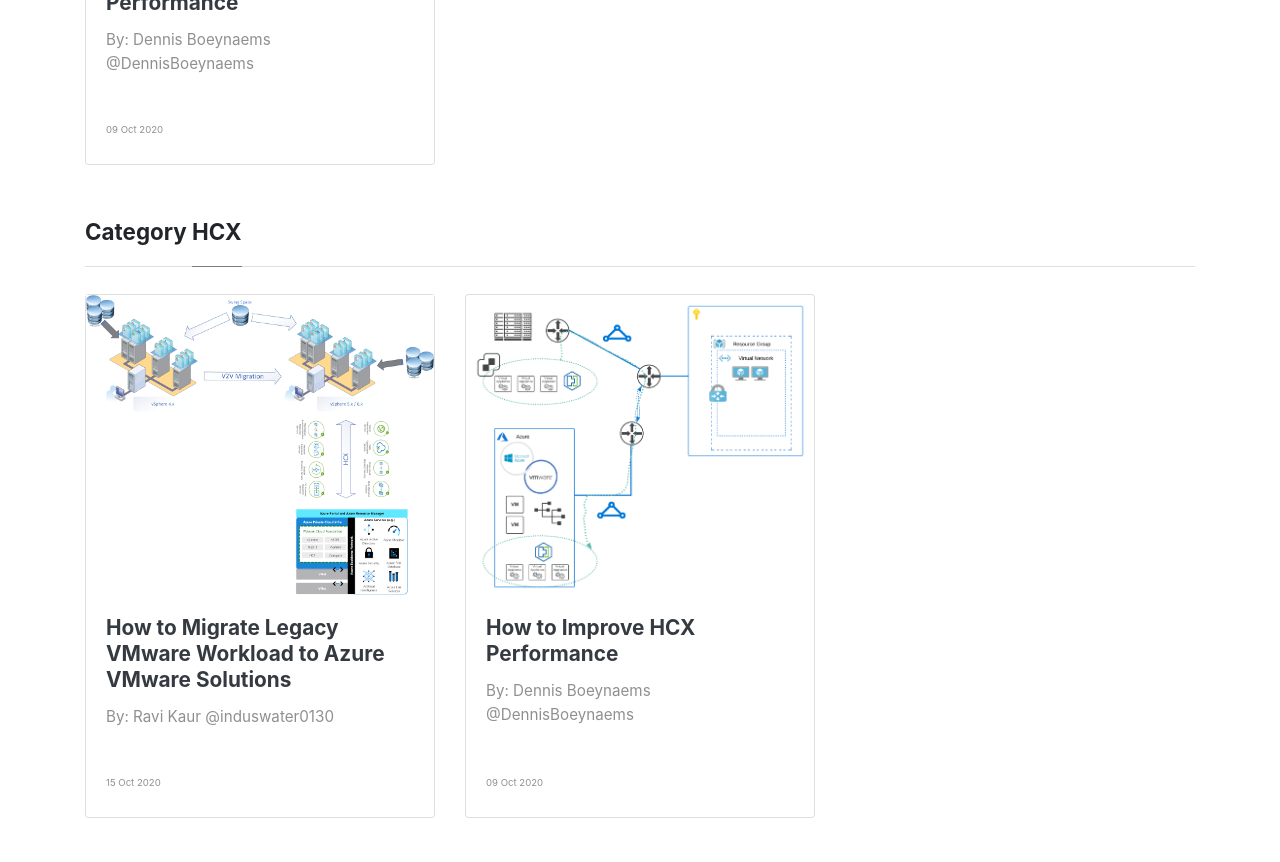
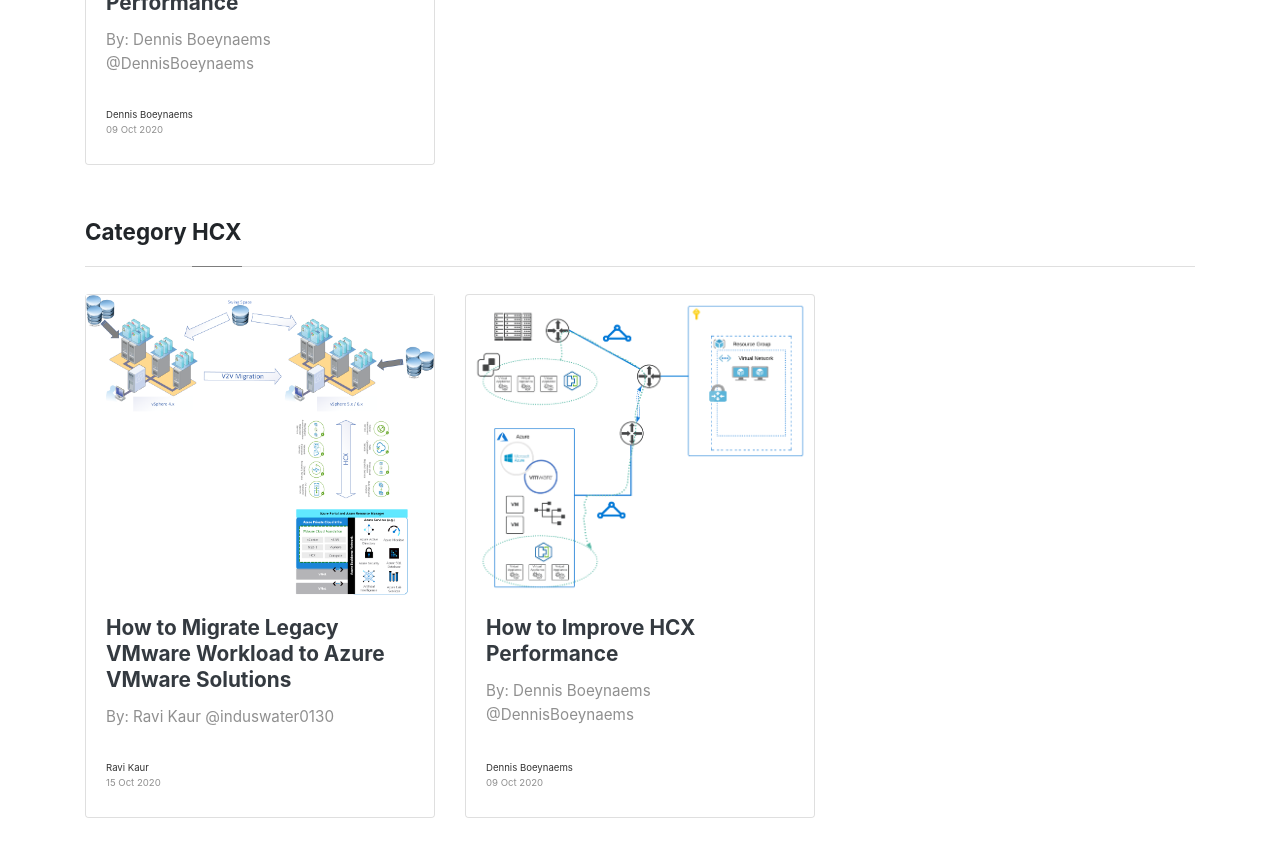
Before and after one commit to AVSBlog/avsblog.github.io, a Jekyll site: the page built from _pages/categories.md, in a window 1280 px wide and 1400 px high, scrolled down 9222 px. Shown: the part 151-1013 px from the top of the window. Built offline with Jekyll 4.4.1, drawn with Linux system fonts in a browser that asks for light colours; nearby versions of some CDN libraries; some of the changed text lies outside the part shown.

Commit message:
changes to author names

```diff
--- a/_config.yml
+++ b/_config.yml
@@ -17,6 +17,12 @@
   scholden:
     name: "Scott Holden"
     display_name: "Scott Holden"
+  dennisb:
+    name: "Dennis Boeynaems"
+    display_name: "Dennis Boeynaems"
+  ravik:
+    name: "Ravi Kaur"
+    display_name: "Ravi Kaur"
 
 # Plugins
 plugins:
```
Also changed, not shown: _posts/2020-10-09-how-to-improve-hcx-performance.md (+1 -1 lines), _posts/2020-10-15-how-to-migrate-legacy-vmware-workload-to-avs.md (+1 -1 lines).
